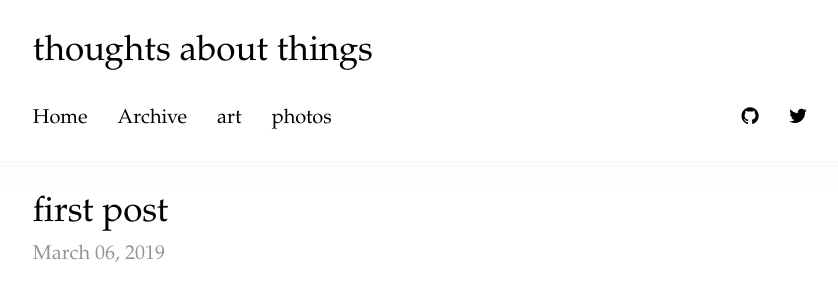
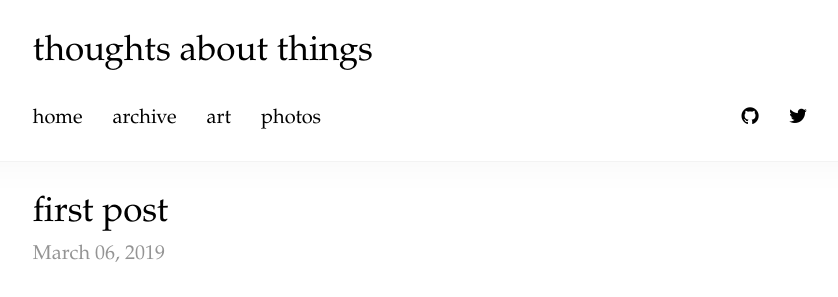
Before and after one commit to christopherstenson/christopherstenson.github.io, a Jekyll site: the page built from index.html, in a window 1280 px wide and 900 px high. Shown: the top 297 px of the window, without its empty margins (220-1058 px from the left). Built offline with Jekyll 4.4.1, drawn with Linux system fonts in a browser that asks for light colours; the list of posts is cut into pages by our own code.

Commit message:
capital letters are for normies

```diff
--- a/index.html
+++ b/index.html
@@ -1,4 +1,4 @@
 ---
 layout: home
-title: "Home"
+title: "home"
 ---
```
Also changed, not shown: archive.md (+1 -1 lines).
